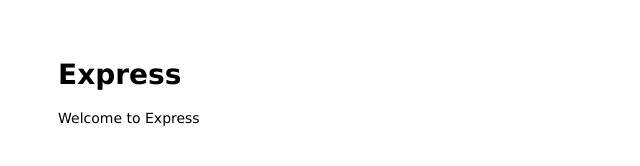
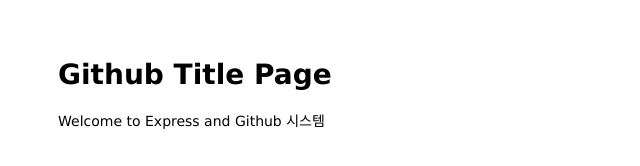
Before and after one commit to jsum4133/mastering-git-github, a website: page public/index.html in a window 1280 px wide. Shown: the whole page, without its empty margins (0-640 px from the left). Drawn offline with Linux system fonts and the light colour scheme.

Commit message:
Change the title of main page

```diff
--- a/public/index.html
+++ b/public/index.html
@@ -1,13 +1,13 @@
 <html>
 
 <head>
-  <title>Express</title>
+  <title>Github Title Page</title>
   <link rel="stylesheet" href="/stylesheets/style.css">
 </head>
 
 <body>
-  <h1>Express</h1>
-  <p>Welcome to Express</p>
+  <h1>Github Title Page</h1>
+  <p>Welcome to Express and Github 시스템</p>
 </body>
 
 </html>
```
